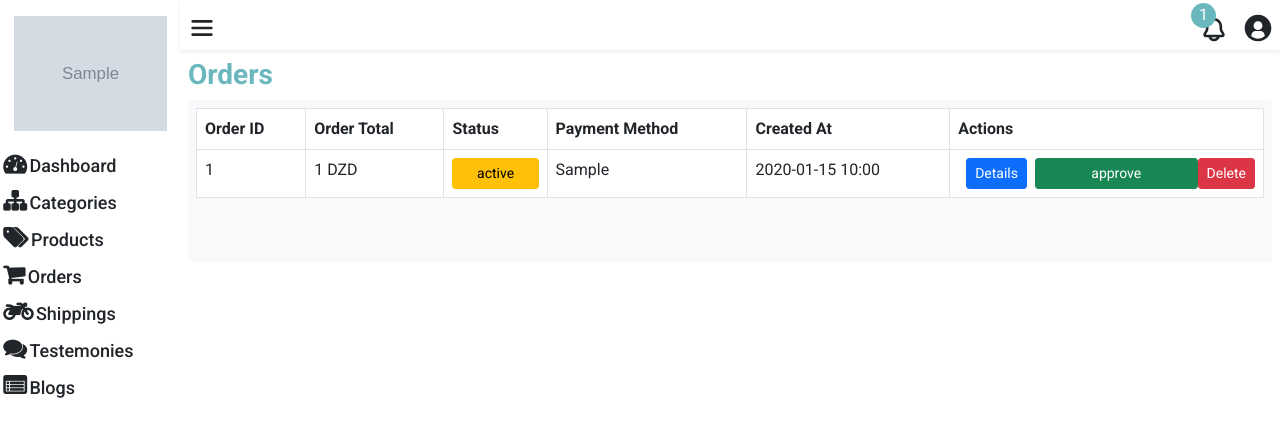
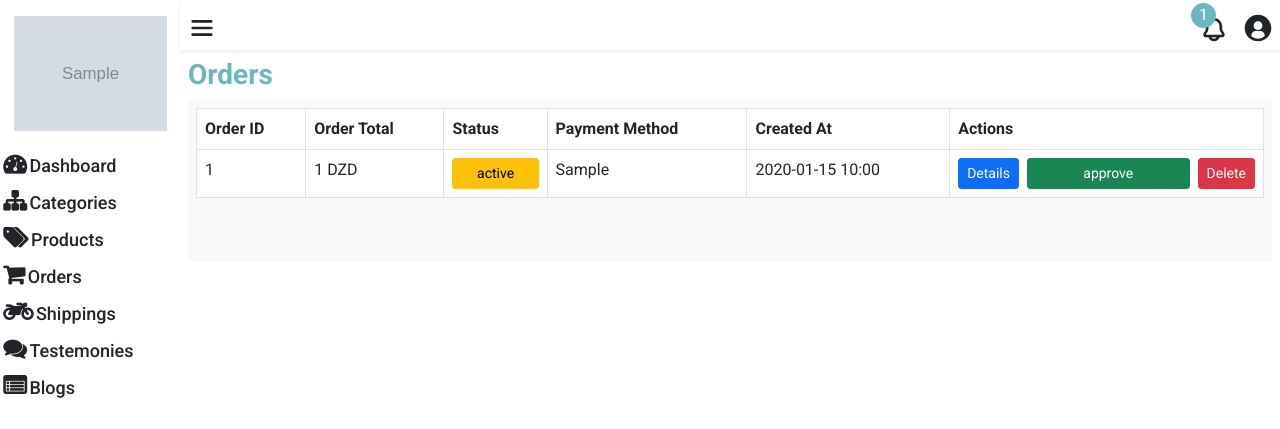
Before and after one commit to sa11erto5n/nawa3im, a Django app: template dashboard/templates/order/order.html in a window 1280 px wide. Shown: the top 429 px of the page. Run offline with Django 5.2, Linux system fonts and the light colour scheme; the template is opened without the code that fills it: most values are stand-ins (such as "Sample title", 1, 10 or a date in 2020); grey boxes marked "Sample" are stand-in pictures; some libraries are stand-ins or nearby versions.

Commit message:
Refactor order list template action buttons
- Update delete button to use a dynamic button with data attributes
- Adjust button classes and spacing for improved layout
- Replace direct link with button for order deletion

```diff
--- a/dashboard/templates/order/order.html
+++ b/dashboard/templates/order/order.html
@@ -63,11 +63,11 @@
                             <td>
                                 <div class="d-flex align-items-center">
                                     <a href="{% url 'dash:order-detail' order.pk %}"
-                                       class="btn btn-sm btn-primary mx-2">
+                                       class="btn btn-sm btn-primary ">
                                         {% trans "Details" %}
                                     </a>
                                     {% if order.status == 'Pending' %}
-                                        <a class='btn btn-sm btn-success w-100 approveBtn'
+                                        <a class='btn btn-sm btn-success w-100 approveBtn mx-2'
                                            data-url="{% url "dash:shipOrder" order.id %}">
                                             <input type="hidden" name="csrfmiddlewaretoken" value="{{ csrf_token }}" />
                                             {% trans "approve" %}
@@ -75,10 +75,11 @@
 
                                     {% endif %}
 
-                                    <a href="{% url "dash:order-delete" order.pk %}"
-                                       class="btn btn-sm btn-danger">
+                                    <button class="delete-button btn btn-sm btn-danger"
+                                            data-delete-url="{% url 'dash:order-delete' order.pk %}"
+                                            data-csrf-token="{{ csrf_token }}">
                                         {% trans "Delete" %}
-                                    </a>
+                                    </button>
                                 </div>
                             </td>
                         </tr>
```
